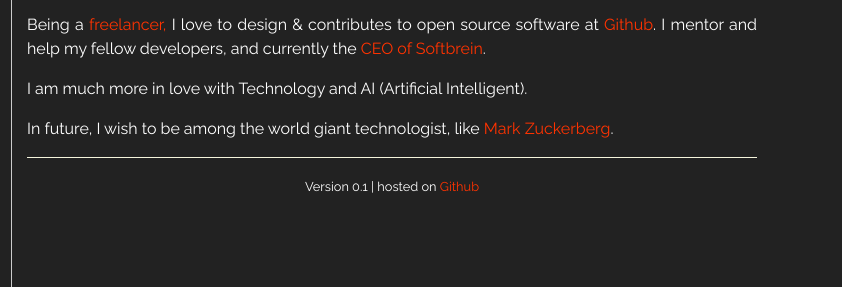
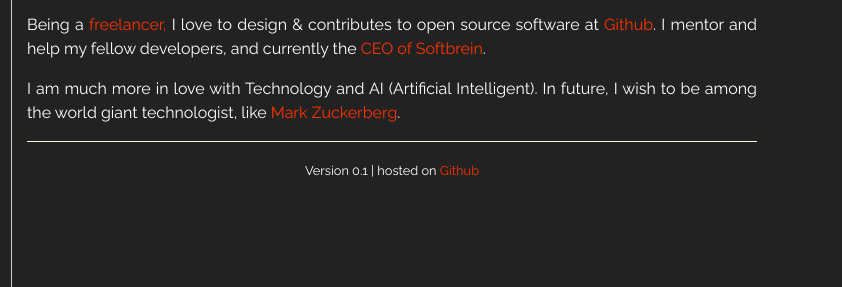
Before and after one commit to Lukzee/lukzeetech, a plain HTML site: page index.html in a window 1280 px wide. Shown: the part 167-454 px from the top of the page, 438-1280 px from the left. Drawn offline with nearby package versions, Linux system fonts and the light colour scheme.

Commit message:
Update index.html

```diff
--- a/index.html
+++ b/index.html
@@ -47,7 +47,7 @@
 
 <p>Being a <a href="https://www.freelancer.com/u/Softbraen" target="_blank"> freelancer, </a>I love to design &amp; contributes to open source software at <a href="https://github.com/Lukzee" target="_blank">Github</a>. I mentor and help my fellow developers, and currently the <a href="#">CEO of Softbrein</a>.</p>
 
-<p>I am much more in love with Technology and AI (Artificial Intelligent).</p> In future, I wish to be among the world giant technologist, like <a href="https://en.wikipedia.org/wiki/Mark_Zuckerberg" target="_blank">Mark Zuckerberg</a>.
+<p>I am much more in love with Technology and AI (Artificial Intelligent). In future, I wish to be among the world giant technologist, like <a href="https://en.wikipedia.org/wiki/Mark_Zuckerberg" target="_blank">Mark Zuckerberg</a>.</p>
 
             <hr/>
       <p style="text-align: center;"><small>Version 0.1 | hosted on <a href="https://github.com/Lukzee" target="_blank">Github</a></small></p>
```
